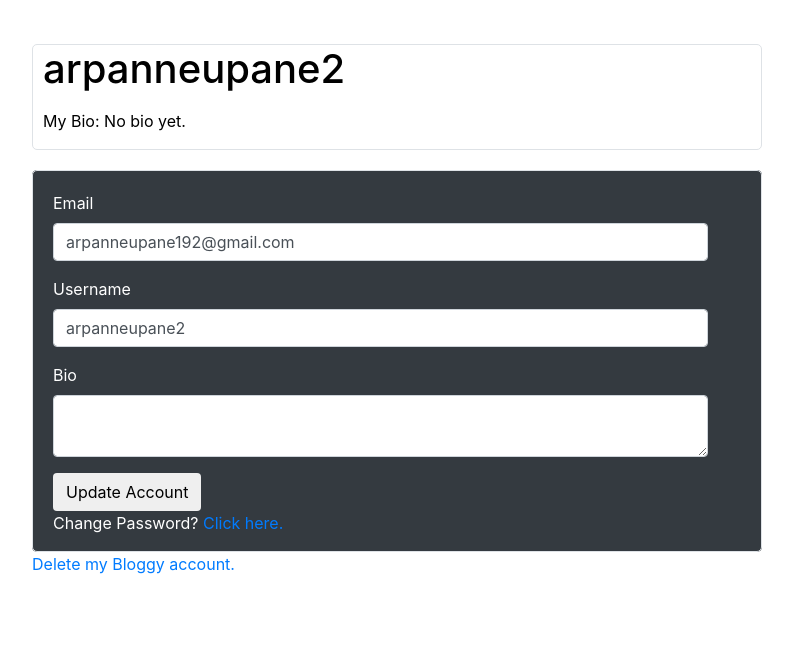
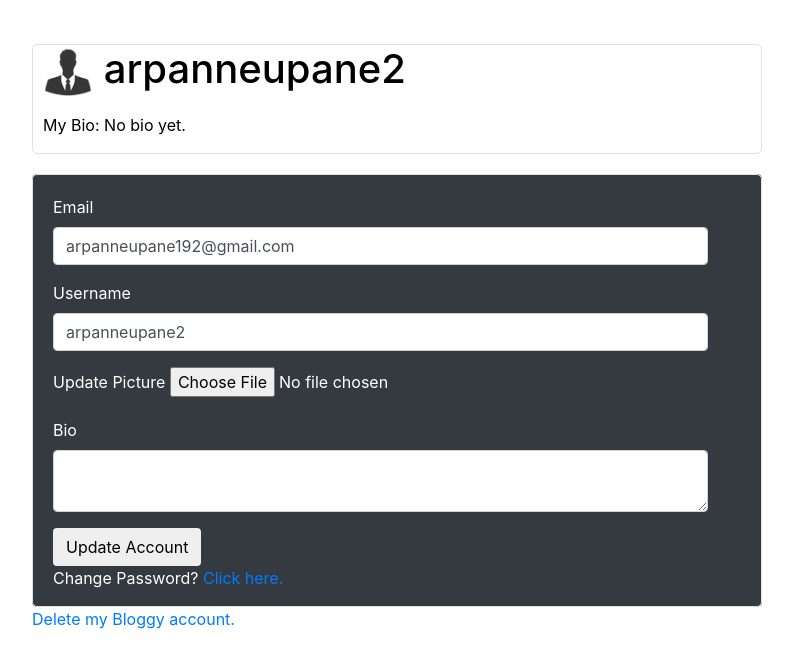
Before and after one commit to ShaikhMohammaddanish/bloggy-webapp, a Flask app: page /profile in a window 1280 px wide. Shown: the part 56-703 px from the top of the page, without its empty margins (53-846 px from the left). Run offline with Flask 2, Linux system fonts and the light colour scheme; a user stored in the database is signed in; data that the repository does not hold is empty; some libraries are stand-ins or nearby versions.

Commit message:
added profile picture feature

```diff
--- a/main.py
+++ b/main.py
@@ -12,6 +12,7 @@ import os
 from itsdangerous import TimedJSONWebSignatureSerializer as Serializer
 from datetime import datetime
 from flask_bcrypt import Bcrypt
+import secrets
 
 app = Flask(__name__)
 
@@ -114,6 +115,7 @@ class UpdateAccount(FlaskForm):
     email = StringField("Email", validators=[InputRequired(), Email(message="Invalid Email"), Length(max=50)], render_kw={"placeholder": "example@gmail.com"})
     username = StringField("Username", validators=[InputRequired(), Length(min=4, max=15)])
     bio = TextAreaField('Bio', [Length(min=0, max=1000)])
+    profile_pic = FileField("Update Picture", validators=[FileAllowed(['jpg', 'png', 'heic'])])
     submit = SubmitField('Update Account')
 
 
@@ -195,11 +197,17 @@ def userhome():
     for post in posts:
         post_total += 1
 
-    if post_total == 0:
-        flash('No posts yet. Come back later or be the first to make a post!', 'info')
+    return render_template("userhome.html", posts=posts, title="My Dashboard", post_total=post_total)
 
-    return render_template("userhome.html", posts=posts, title="My Dashboard")
 
+def save_picture(form_profile_pic):
+    rand_hex = secrets.token_hex(8)
+    _, f_ext = os.path.splitext(form_profile_pic.filename)
+    picture_name = rand_hex + f_ext
+    picture_path = os.path.join(app.root_path, 'static/profile_pics', picture_name)
+    form_profile_pic.save(picture_path)
+
+    return picture_name
 
 
 
@@ -214,6 +222,9 @@ def profile():
 
     form = UpdateAccount()
     if form.validate_on_submit():
+        if form.profile_pic.data:
+            picture_file = save_picture(form.profile_pic.data)
+            current_user.profile_pic = picture_file
         current_user.username = form.username.data
         current_user.email = form.email.data
         current_user.bio_content = form.bio.data
@@ -224,7 +235,8 @@ def profile():
         form.username.data = current_user.username
         form.email.data = current_user.email
         form.bio.data = current_user.bio_content
-    return render_template("profile.html", name=current_user.username, email=current_user.email, title="My Profile", form=form, posts=post_total)
+    profile_pic = url_for('static', filename='profile_pics/' + current_user.profile_pic)
+    return render_template("profile.html", name=current_user.username, email=current_user.email, title="My Profile", form=form, posts=post_total, profile_pic=profile_pic)
 
 
 
--- a/templates/profile.html
+++ b/templates/profile.html
@@ -21,7 +21,7 @@
   <div class="name-border">
     <div class='border'>
         <div class="user-content">
-            <h1>{{ current_user.username }}</h1>
+            <h1><img class='rounded' src="{{ profile_pic }}" width="50" height="50"> {{ current_user.username }}</h1>
             {% if current_user.bio_content == None %}
                 <p><p>My Bio: No bio yet.</p></p>
             {% else %}
@@ -33,10 +33,11 @@
 <div class='edit-border'>
   <div class='border'>
 	<div class='form'>
-	<form method='POST' action=''>
+	<form method='POST' action='' enctype="multipart/form-data">
 		{{ form.hidden_tag ()}}
 		{{ wtf.form_field(form.email)}}
-		{{ wtf.form_field(form.username)}}
+    {{ wtf.form_field(form.username)}}
+    {{ wtf.form_field(form.profile_pic)}}
 		{{ wtf.form_field(form.bio)}}
 		{{ wtf.form_field(form.submit)}}
 		<p>Change Password? <a href="changepassword">Click here.</a></p>
--- a/templates/user.html
+++ b/templates/user.html
@@ -12,7 +12,7 @@
 <div class="name-border">
     <div class='border'>
         <div class="user-content">
-            <h1>{{ user.username }}</h1>
+            <h1><img class='rounded' src="{{ url_for('static', filename='profile_pics/' + user.profile_pic) }}" width="50" height="50"> {{ user.username }}</h1>
             {% if user.bio_content == None %}
                 <p>No bio yet.</p>
             {% else %}
@@ -33,7 +33,7 @@
 
             <div class="media-body">
             <div class="article-metadata">
-                <small>Posted by <a href="{{ url_for('user', username=post.author.username)}}" style="text-decoration: none;">{{ post.author.username}}</a> <img src='../static/profile_pics/default.jpg' width='15' height='15'> on {{post.post_date.strftime('%m/%d/%Y') }}</small>
+                <small>Posted by <a href="{{ url_for('user', username=post.author.username)}}" style="text-decoration: none;">{{ post.author.username}}</a> <img src='{{ user.profile_pic }}' width='15' height='15'> on {{post.post_date.strftime('%m/%d/%Y') }}</small>
             </div>
             <h3><a class="article-title" href="{{ url_for('post', post_id=post.id) }}" style="text-decoration: none;">{{ post.post_title }}</a></h3>
             <p class="article-content">{{ post.post_content }}</p>
--- a/templates/userhome.html
+++ b/templates/userhome.html
@@ -25,7 +25,7 @@
 
             <div class="media-body">
             <div class="article-metadata">
-                <small>Posted by <a href="{{ url_for('user', username=post.author.username)}}" style="text-decoration: none;">{{ post.author.username}}</a> <img src='../static/profile_pics/default.jpg' width='15' height='15'> on {{post.post_date.strftime('%m/%d/%Y') }}</small>
+                <small>Posted by <a href="{{ url_for('user', username=post.author.username)}}" style="text-decoration: none;">{{ post.author.username}}</a> <img class='rounded' src="{{ url_for('static', filename='profile_pics/' + post.author.profile_pic) }}" width="25" height="25"> on {{post.post_date.strftime('%m/%d/%Y') }}</small>
             </div>
             <h3><a class="article-title" href="{{ url_for('post', post_id=post.id) }}" style="text-decoration: none;">{{ post.post_title }}</a></h3>
             <p class="article-content">{{ post.post_content }}</p>
```
Also changed, not shown: database.db, static/base.jpg (deleted), static/profile_pics/edcc21e447a8ac16.png (added), 1 other file.
